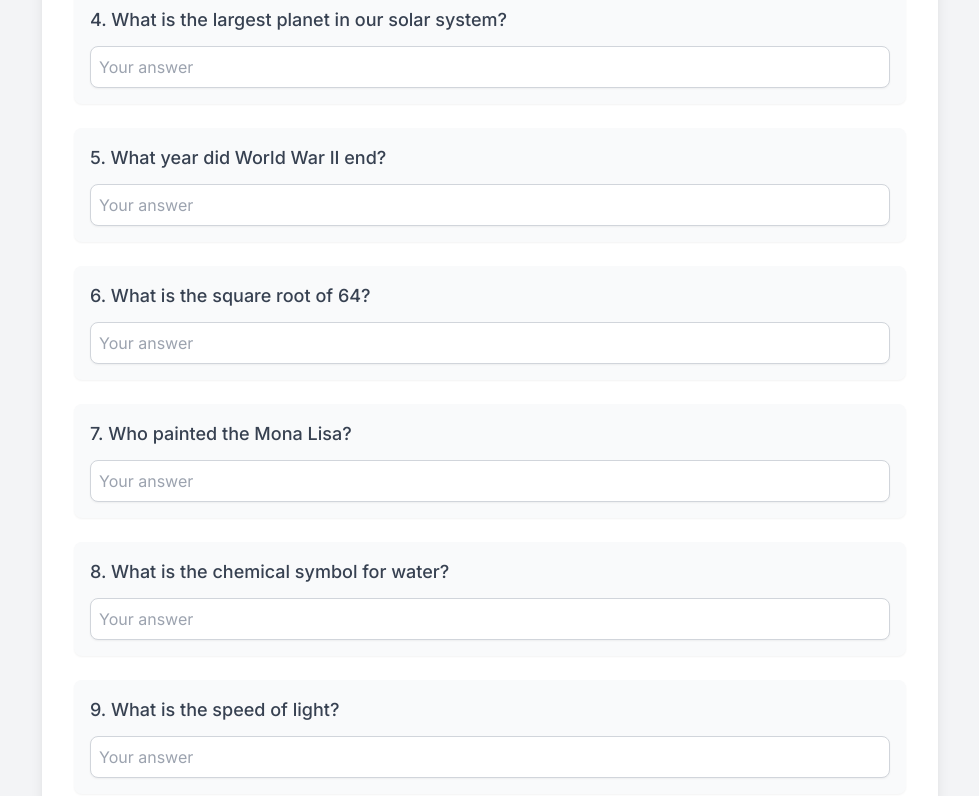
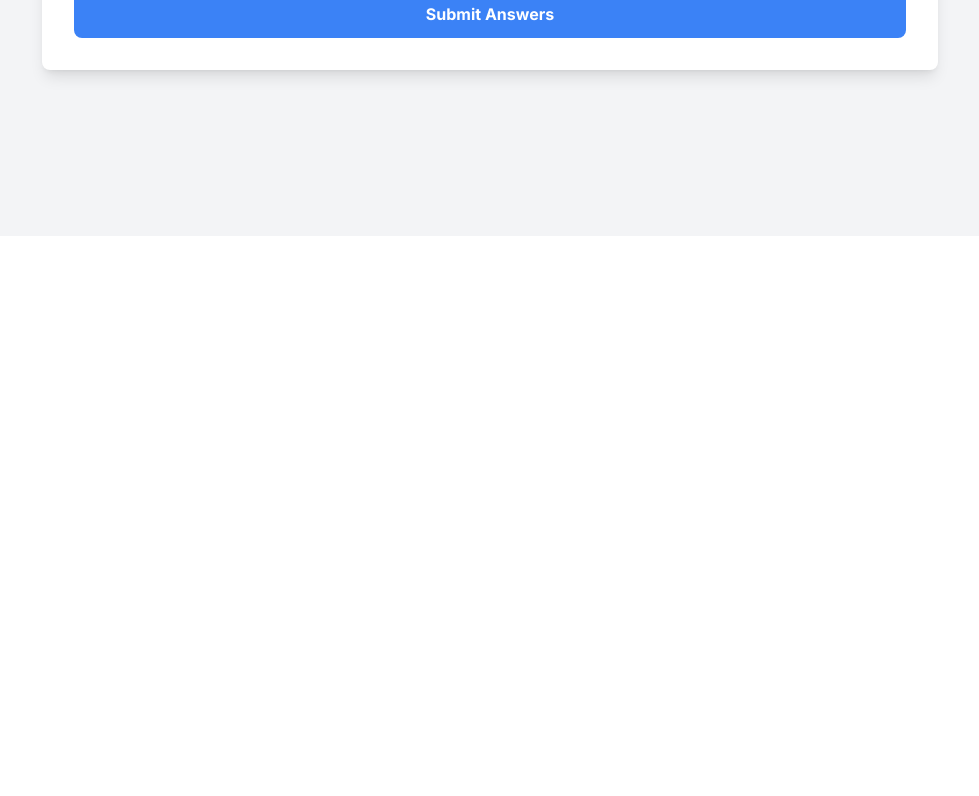
Before and after one commit to Jamin-Chan/ai-learning-app, a Next.js app: page /lesson in a window 1280 px wide. Shown: the part 564-1360 px from the top of the page, without its empty margins (150-1129 px from the left). After the commit the page ends 800 px from the top, so only its background shows below. Built offline with nearby package versions, Linux system fonts and the light colour scheme.

Commit message:
UI fixes and added correctness checking

```diff
--- a/app/lesson/page.tsx
+++ b/app/lesson/page.tsx
@@ -1,7 +1,6 @@
 'use client'
 
-import React from 'react';
-import { useEffect } from 'react';
+import React, { useState, useEffect } from 'react';
 
 interface Question {
     id: number;
@@ -9,29 +8,66 @@ interface Question {
     answerText: string;
 }
 
-const questions: Question[] = [
-    { id: 1, questionText: 'What is the capital of France?', answerText: '' },
-    { id: 2, questionText: 'What is 2 + 2?', answerText: '' },
-    { id: 3, questionText: 'Who wrote "To Kill a Mockingbird"?', answerText: '' },
-    { id: 4, questionText: 'What is the largest planet in our solar system?', answerText: '' },
-    { id: 5, questionText: 'What year did World War II end?', answerText: '' },
-    { id: 6, questionText: 'What is the square root of 64?', answerText: '' },
-    { id: 7, questionText: 'Who painted the Mona Lisa?', answerText: '' },
-    { id: 8, questionText: 'What is the chemical symbol for water?', answerText: '' },
-    { id: 9, questionText: 'What is the speed of light?', answerText: '' },
-    { id: 10, questionText: 'Who was the first president of the United States?', answerText: '' },
+// Mock AI function to generate questions
+const generateAIQuestions = async (count: number): Promise<Question[]> => {
+    // In a real scenario, this would be an API call to an AI service
+    const questions = [
+        { questionText: 'What is the capital of France?', answerText: 'Paris' },
+        { questionText: 'What is 2 + 2?', answerText: '4' },
+        { questionText: 'Who wrote "To Kill a Mockingbird"?', answerText: 'Harper Lee' },
+        // ... add more questions as needed
     ];
 
+    return questions.slice(0, count).map((q, index) => ({
+        id: index + 1,
+        ...q
+    }));
+};
 
+export default function Lesson() {
+    const [questions, setQuestions] = useState<Question[]>([]);
+    const [answers, setAnswers] = useState<string[]>([]);
+    const [showSolutions, setShowSolutions] = useState(false);
+    const [score, setScore] = useState<number | null>(null);
 
+    useEffect(() => {
+        const loadQuestions = async () => {
+            const aiQuestions = await generateAIQuestions(5); // Generate 5 questions
+            setQuestions(aiQuestions);
+            setAnswers(new Array(aiQuestions.length).fill(''));
+        };
+        loadQuestions();
+    }, []);
 
-export default function lesson() {
-    return(
+    const handleInputChange = (index: number, value: string) => {
+        const newAnswers = [...answers];
+        newAnswers[index] = value;
+        setAnswers(newAnswers);
+    };
+
+    const calculateScore = () => {
+        let correctCount = 0;
+        questions.forEach((question, index) => {
+            if (answers[index].toLowerCase().trim() === question.answerText.toLowerCase().trim()) {
+                correctCount++;
+            }
+        });
+        return correctCount;
+    };
+
+    const handleSubmit = (e: React.FormEvent) => {
+        e.preventDefault();
+        const correctAnswers = calculateScore();
+        setScore(correctAnswers);
+        setShowSolutions(true);
+    };
+
+    return (
         <div className="min-h-screen bg-gray-100 py-10 px-5">
             <div className="max-w-4xl mx-auto bg-white p-8 shadow-lg rounded-lg">
-        <h1 className="text-3xl font-bold text-center text-gray-800 mb-8">Worksheet</h1>
-        <form className="space-y-6">
-          {questions.map((question) => (
+                <h1 className="text-3xl font-bold text-center text-gray-800 mb-8">AI-Generated Worksheet</h1>
+                <form className="space-y-6" onSubmit={handleSubmit}>
+                    {questions.map((question, index) => (
                         <div key={question.id} className="p-4 bg-gray-50 rounded-lg shadow-sm">
                             <label className="block mb-2 text-lg font-medium text-gray-700">
                                 {question.id}. {question.questionText}
@@ -39,19 +75,34 @@ export default function lesson() {
                             <input
                                 type="text"
                                 placeholder="Your answer"
-                value={question.answerText}
+                                value={answers[index]}
+                                onChange={(e) => handleInputChange(index, e.target.value)}
                                 className="w-full p-2 mt-1 border border-gray-300 rounded-lg shadow-sm focus:outline-none focus:ring-2 focus:ring-blue-500 focus:border-transparent"
                             />
+                            {showSolutions && (
+                                <div className={`mt-2 ${answers[index].toLowerCase().trim() === question.answerText.toLowerCase().trim() ? 'text-green-600' : 'text-red-600'}`}>
+                                    {answers[index].toLowerCase().trim() === question.answerText.toLowerCase().trim() ? 'Correct!' : `Incorrect. Correct answer: ${question.answerText}`}
+                                </div>
+                            )}
                         </div>
                     ))}
                     <button
                         type="submit"
                         className="w-full py-3 bg-blue-500 text-white font-bold rounded-lg hover:bg-blue-600 transition-colors duration-200"
+                        disabled={showSolutions}
                     >
                         Submit Answers
                     </button>
                 </form>
+                {score !== null && (
+                    <div className="mt-6 text-center">
+                        <h2 className="text-2xl font-bold text-gray-800">Your Score</h2>
+                        <p className="text-3xl font-bold text-blue-600">
+                            {score} / {questions.length}
+                        </p>
+                    </div>
+                )}
             </div>
         </div>
-    )
+    );
 }
--- a/app/subjects/page.tsx
+++ b/app/subjects/page.tsx
@@ -1,3 +1,5 @@
+'use client';
+
 import React, { useState } from 'react';
 import { Calculator, BookOpen, Beaker, Globe } from 'lucide-react';
 
@@ -6,7 +8,7 @@ interface ContentAreaProps {
   title: string;
   description: string;
   buttonText: string;
-  subject: string;
+  subject?: string;
 }
 
 const GenerateWorksheet = async (subject:string) => {
@@ -31,12 +33,15 @@ const GenerateWorksheet = async (subject:string) => {
 
 const ContentArea: React.FC<ContentAreaProps> = ({ svgContent, title, description, buttonText, subject }) => (
   <div className="content-area flex-1 m-2 min-w-[300px]">
-      <div className="content-wrapper border-2 border-[#333] p-5 h-full overflow-hidden relative">
+      <div className="content-wrapper border-2 border-white p-5 h-full overflow-hidden relative bg-white text-[#05192d] rounded-lg">
           {svgContent}
-          <h1 className="text-2xl mb-4">{title}</h1>
+          <h1 className="text-2xl mb-4 font-bold">{title}</h1>
           <p className="text-sm leading-6 mb-4">{description}</p>
-          <button onClick={GenerateWorksheet(subject)} className="cta-button inline-block bg-[#333] text-white py-2 px-5 rounded font-bold">
-              Start Now
+          <button
+            onClick={() => subject ? GenerateWorksheet(subject) : null}
+            className="cta-button inline-block bg-[#03ef62] text-[#05192d] py-2 px-5 rounded font-bold hover:bg-[#02d656] transition-colors"
+          >
+              {buttonText}
           </button>
       </div>
   </div>
@@ -47,7 +52,7 @@ interface ExplanationColumnProps {
 }
 
 const ExplanationColumn: React.FC<ExplanationColumnProps> = ({ features }) => (
-  <div className="explanation-column flex-1 mx-3">
+  <div className="explanation-column flex-1 mx-3 text-[#05192d]">
       {features.map((feature, index) => (
           <div key={index} className="feature-item mb-5">
               <span className="feature-icon text-xl mr-2">{feature.icon}</span>
@@ -144,7 +149,7 @@ export default function LearningPlatform() {
 
 
   return (
-    <div className="bg-[#05192d] text-[#333] min-h-screen">
+    <div className="bg-[#05192d] text-white min-h-screen">
             <header className="py-5">
                 <div className="container mx-auto flex justify-between items-center px-5">
                     <div className="text-2xl font-bold text-[#03ef62]">StudyAI</div>
@@ -166,7 +171,7 @@ export default function LearningPlatform() {
                             <ContentArea key={subject.title} {...subject} />
                         ))}
                     </section>
-                    <section className="explanation-section mt-12 p-8 bg-white border-2 border-[#333] rounded-lg shadow-md">
+                    <section className="explanation-section mt-12 p-8 bg-white rounded-lg shadow-md">
                         <div className="explanation-content flex justify-between">
                             {featureColumns.map((features, index) => (
                                 <ExplanationColumn key={index} features={features} />
```
Also changed, not shown: 1 other file (tests, documents, lock files or other folders). Lines whose indentation alone changed are shown as unchanged.
